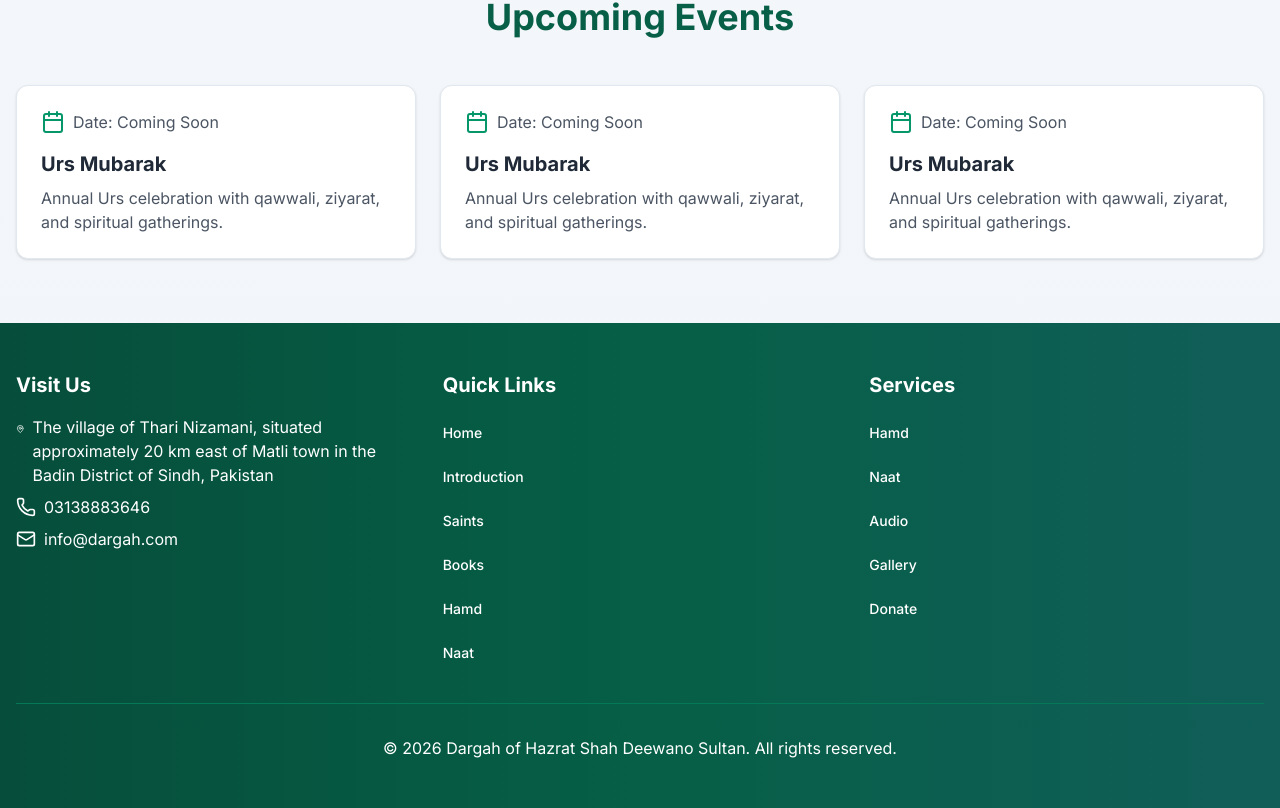
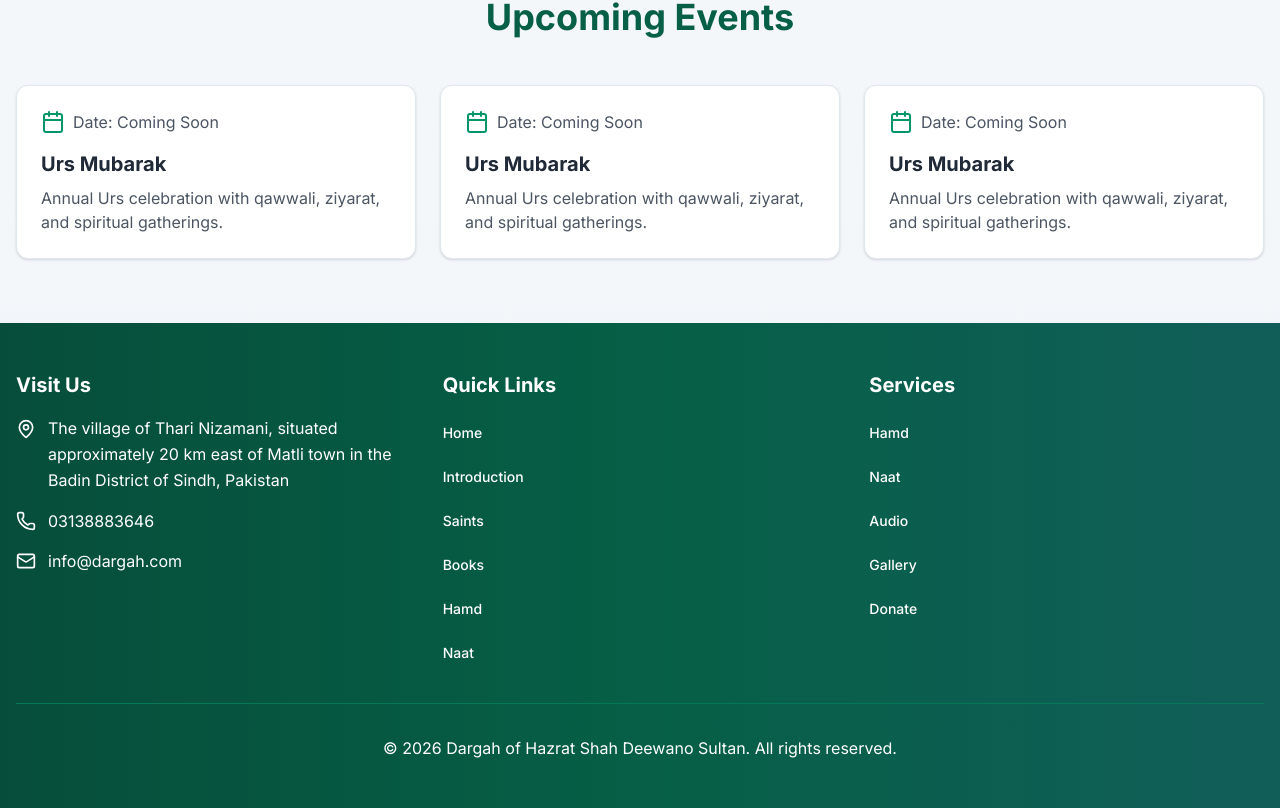
Before and after one commit to Eng-BhagwanDas/shahdeewanosultan, a Next.js app: page / in a window 1280 px wide. Shown: the part 1815-2623 px from the top of the page. Built offline with nearby package versions, Linux system fonts and the light colour scheme; no server answers; the database is empty; a web font is replaced by a local one.

Commit message:
Corrected Icon Size: and Clickable WhatsApp Number

```diff
--- a/app/contact/page.js
+++ b/app/contact/page.js
@@ -231,33 +231,33 @@ export default function ContactPage() {
               <CardContent className="p-4 sm:p-6">
                 <h2 className="text-2xl font-bold text-gray-900 mb-6">{t.contactInfo}</h2>
                 <div className="space-y-4">
-                  <div className="flex items-start space-x-4">
-                    <div className="bg-emerald-100 w-12 h-12 rounded-full flex items-center justify-center flex-shrink-0">
+                  <a href="https://www.google.com/maps/place/Shrine+of+Shah+Deewano+Sultan./@25.0509363,68.8409216,17z/data=!3m1!4b1!4m6!3m5!1s0x394c2624a69d24ed:0x8a9c8643fa361994!8m2!3d25.0509363!4d68.8409216!16s%2Fg%2F12hl0mzf1?entry=ttu&g_ep=EgoyMDI2MDMxMS4wIKXMDSoASAFQAw%3D%3D" target="_blank" rel="noopener noreferrer" className="flex items-start space-x-4 group block">
+                    <div className="bg-emerald-100 w-12 h-12 rounded-full flex items-center justify-center flex-shrink-0 group-hover:bg-emerald-200 transition-colors">
                       <MapPin className="h-6 w-6 text-emerald-600" />
                     </div>
                     <div>
-                      <h3 className="font-semibold text-gray-900">{t.address}</h3>
+                      <h3 className="font-semibold text-gray-900 group-hover:text-emerald-700 transition-colors">{t.address}</h3>
                       <p className="text-gray-600">{t.addressDetail}</p>
                     </div>
-                  </div>
-                  <div className="flex items-start space-x-4">
-                    <div className="bg-blue-100 w-12 h-12 rounded-full flex items-center justify-center flex-shrink-0">
+                  </a>
+                  <a href="https://wa.me/923138883646" target="_blank" rel="noopener noreferrer" className="flex items-start space-x-4 group block">
+                    <div className="bg-blue-100 w-12 h-12 rounded-full flex items-center justify-center flex-shrink-0 group-hover:bg-blue-200 transition-colors">
                       <Phone className="h-6 w-6 text-blue-600" />
                     </div>
                     <div>
-                      <h3 className="font-semibold text-gray-900">{t.phone}</h3>
+                      <h3 className="font-semibold text-gray-900 group-hover:text-blue-700 transition-colors">{t.phone}</h3>
                       <p className="text-gray-600">{t.phoneNumber}</p>
                     </div>
-                  </div>
-                  <div className="flex items-start space-x-4">
-                    <div className="bg-purple-100 w-12 h-12 rounded-full flex items-center justify-center flex-shrink-0">
+                  </a>
+                  <a href="mailto:info@dargah.com" className="flex items-start space-x-4 group block">
+                    <div className="bg-purple-100 w-12 h-12 rounded-full flex items-center justify-center flex-shrink-0 group-hover:bg-purple-200 transition-colors">
                       <Mail className="h-6 w-6 text-purple-600" />
                     </div>
                     <div>
-                      <h3 className="font-semibold text-gray-900">{t.email}</h3>
+                      <h3 className="font-semibold text-gray-900 group-hover:text-purple-700 transition-colors">{t.email}</h3>
                       <p className="text-gray-600">{t.emailAddress}</p>
                     </div>
-                  </div>
+                  </a>
                 </div>
               </CardContent>
             </Card>
--- a/app/page.js
+++ b/app/page.js
@@ -486,19 +486,19 @@ export default function Home() {
           <div className="grid md:grid-cols-3 gap-8 mb-8">
             <div>
               <h3 className="text-xl font-bold mb-4">{t.visitUs}</h3>
-              <div className="space-y-2">
-                <div className="flex items-start">
-                  <MapPin className="h-5 w-5 mr-2 mt-1" />
-                  <span>{t.address}</span>
-                </div>
-                <div className="flex items-center">
-                  <Phone className="h-5 w-5 mr-2" />
+              <div className="space-y-4">
+                <a href="https://www.google.com/maps/place/Shrine+of+Shah+Deewano+Sultan./@25.0509363,68.8409216,17z/data=!3m1!4b1!4m6!3m5!1s0x394c2624a69d24ed:0x8a9c8643fa361994!8m2!3d25.0509363!4d68.8409216!16s%2Fg%2F12hl0mzf1?entry=ttu&g_ep=EgoyMDI2MDMxMS4wIKXMDSoASAFQAw%3D%3D" target="_blank" rel="noopener noreferrer" className="flex items-start hover:text-emerald-200 transition-colors block">
+                  <MapPin className="h-5 w-5 mr-3 mt-1 shrink-0" />
+                  <span className="leading-relaxed">{t.address}</span>
+                </a>
+                <a href="https://wa.me/923138883646" target="_blank" rel="noopener noreferrer" className="flex items-center hover:text-emerald-200 transition-colors block">
+                  <Phone className="h-5 w-5 mr-3 shrink-0" />
                   <span>{t.phone}</span>
-                </div>
-                <div className="flex items-center">
-                  <Mail className="h-5 w-5 mr-2" />
+                </a>
+                <a href="mailto:info@dargah.com" className="flex items-center hover:text-emerald-200 transition-colors block">
+                  <Mail className="h-5 w-5 mr-3 shrink-0" />
                   <span>{t.email}</span>
-                </div>
+                </a>
               </div>
             </div>
             <div>
```
